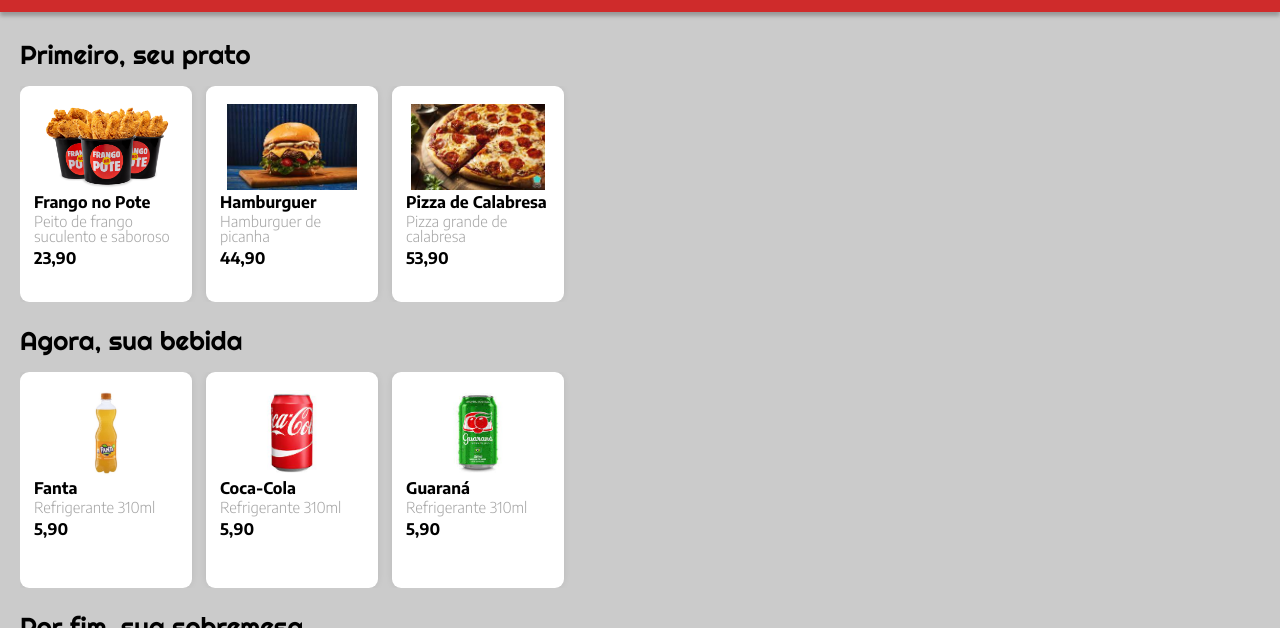
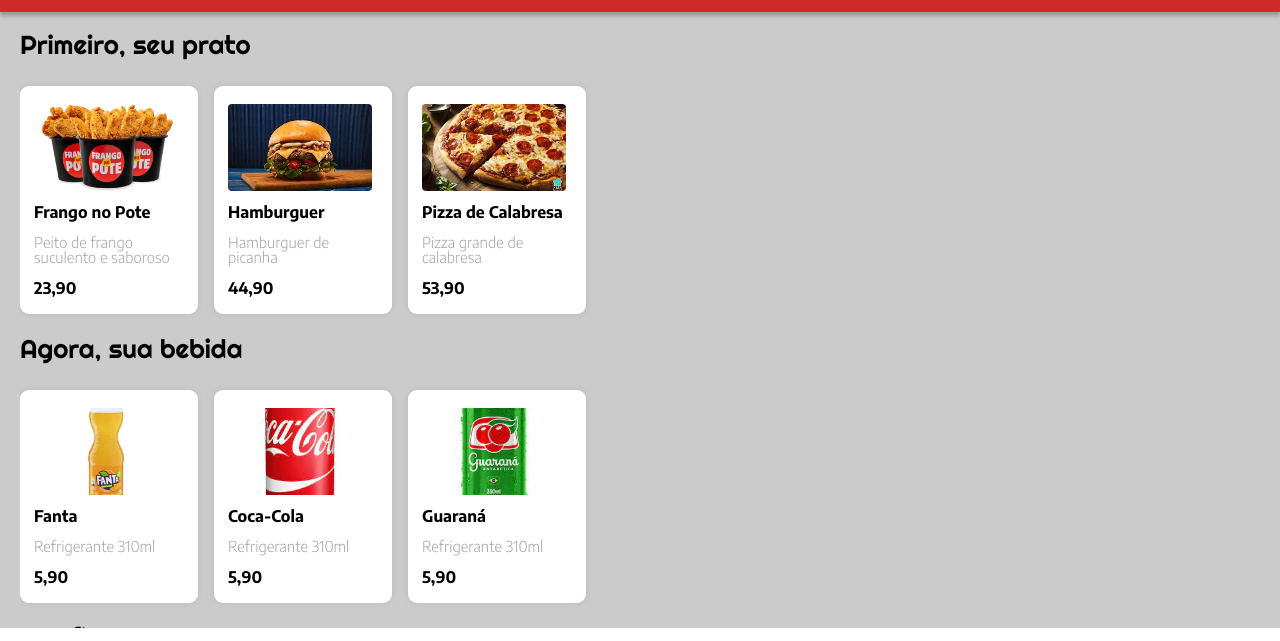
Before and after one commit to JpVargas0907/driveneats, a plain HTML site: page index.html in a window 1280 px wide. Shown: the part 80-721 px from the top of the page. Drawn offline with nearby package versions, Linux system fonts and the light colour scheme.

Commit message:
versão final

```diff
--- a/style.css
+++ b/style.css
@@ -1,6 +1,6 @@
 /* Especificações gerais */
 
-body{
+body {
     font-family: 'Encode Sans', sans-serif;
     background-color: #CBCBCB;
 }
@@ -11,7 +11,7 @@ body{
 
 /* Barra Topo */
 
-.topo{
+.topo {
     display: flex;
     flex-direction: column;
     width: 100%;
@@ -25,14 +25,14 @@ body{
     z-index: 1;
 }
 
-.topo > .logo {
+.topo>.logo {
     color: #ffffff;
     font-size: 44px;
     font-family: 'Righteous', cursive;
     margin-left: 21px;
 }
 
-.topo > p {
+.topo>p {
     color: white;
     font-size: 18px;
     margin-left: 21px;
@@ -42,20 +42,21 @@ body{
 
 /* Lista de pratos disponível */
 
-.prato {
-    margin-top: 122px;
-    margin-left: 20px;
-    margin-bottom: 26px;
+.conteudo {
+    margin: 92px auto;
+    padding: 20px;
 }
 
-.bebida{
-    margin-left: 20px;
-    margin-bottom: 26px;
+.prato {
+    margin-bottom: 12px;
 }
 
-.sobremesa{
-    margin-left: 20px;
-    margin-bottom: 108px;
+.bebida {
+    margin-bottom: 12px;
+}
+
+.sobremesa {
+    margin-bottom: 12px;
 }
 
 .titulo-cardapio {
@@ -65,51 +66,47 @@ body{
     margin-bottom: 18px;
 }
 
-.cardapio{
+.cardapio {
+    overflow-x: scroll;
+    width: 100%;
+    padding: 10px 0;
     display: flex;
-    justify-content: left;
-    overflow-x:scroll;
-
 }
 
-.item-menu{
+.item-menu {
     position: relative;
-    width: 172px;
-    height: 216px;
-    background-color: #ffffff;
-    box-shadow: 0px 0px 10px -4px rgba(0, 0, 0, 0.25);
+    width: 150px;
+    padding: 18px 14px;
     border-radius: 9px;
-    display: flex;
-    align-items: center;
-    flex-direction: column;
-    margin-right: 14px;
+    background-color: white;
+    box-shadow: 0 0 10px -4px rgba(0, 0, 0, 0.25);
+    margin-right: 16px;
 }
 
-.item-menu > .icone{
+.item-menu > .icone {
     display: none;
     background-color: #32B72F;
     border-radius: 50%;
     color: #ffffff;
     position: absolute;
-    right: 5px;
-    bottom: 5px;
+    right: 10px;
+    bottom: 10px;
 }
 
-.item-menu > img {
+.item-menu>img {
     width: 144px;
-    height: 86px;
-    border-radius: 5px;
-    margin-top: 18px;
-    object-fit: contain;
+    max-height: 87px;
+    object-fit: cover;
+    border-radius: 4px;
 }
 
 .selecionado {
-    border: #32B72F solid 5px;
-    box-sizing: border-box;
+    border: 5px solid #32b72f;
+    padding: 13px 9px;
 }
 
 
-.checked{
+.checked {
     background-color: #32B72F;
     border-radius: 50%;
     color: #ffffff;
@@ -119,32 +116,23 @@ body{
     display: flex;
 }
 
-.descricao{
-    display: flex;
-    justify-content: space-between;
-    flex-direction: column;
-    width: 144px;
-    text-align: start;
+
+.descricao >.titulo-prato {
+    font-size: 16px;
+    font-weight: bold;
+    margin: 11px 0 15px;
 }
 
-.descricao > .titulo-prato {
-    font-weight: 700;
-    font-size: 16px;
-    margin-top: 4px;
+.descricao >.descricao-prato {
+    font-size: 15px;
+    color: #a6a6a6;
+    font-weight: 300;
+    margin-bottom: 15px;
 }
 
-.descricao > .descricao-prato {
-    font-weight: 300;
-    font-size: 15px;
-    color: #A6A6A6;
-    margin-top: 4px;
-}
-
-.descricao > .preco {
+.descricao >.preco {
     font-weight: bold;
     font-size: 16px;
-    margin-top: 6px;
-    margin-bottom: 10px;
 }
 
 
@@ -173,15 +161,3 @@ footer {
     border-radius: 50px;
     border: 0;
 }
-
-/* Mudanças para versão mobile */
-
-@media (max-width: 414px){
-    .finalizar{
-        width: 80%;
-    }
-
-    .item-menu img {
-        margin-top: 10px;
-    }
-}
```
